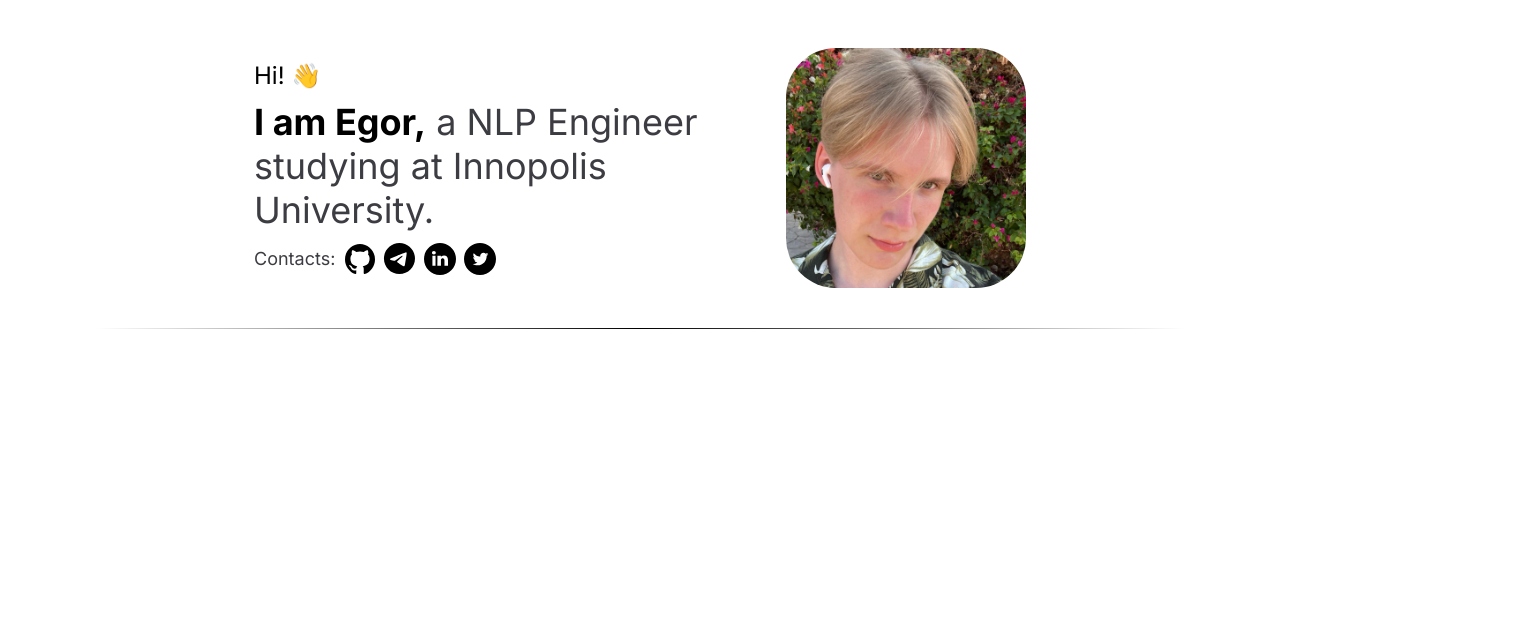
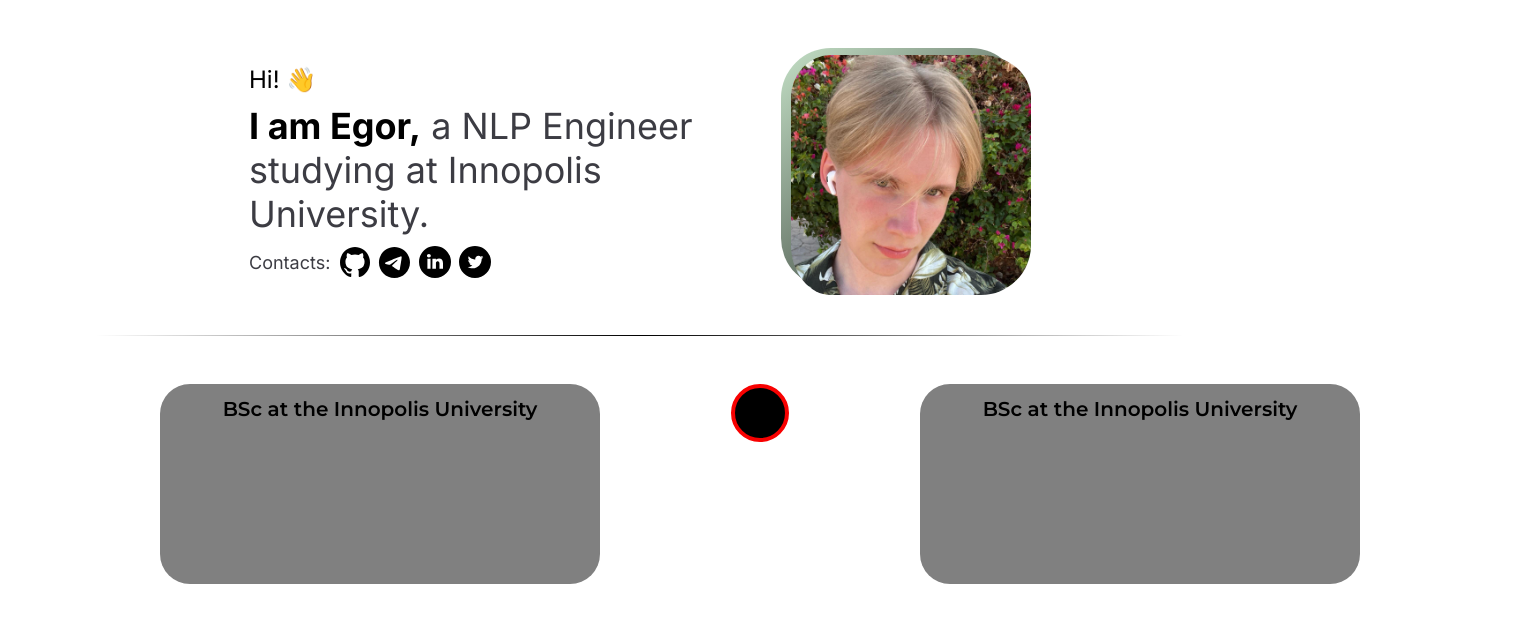
Before and after one commit to 3jasoon3/personal-webpage, a Next.js app: page / in a window 1280 px wide. Shown: the top 622 px of the page, 1520 px wide, since content can reach past the window. Built offline with nearby package versions, Linux system fonts and the light colour scheme.

Commit message:
Timeline baseline

```diff
--- a/src/app/page.tsx
+++ b/src/app/page.tsx
@@ -6,11 +6,10 @@ import github from "/public/svg/github.svg";
 import telegram from "/public/svg/telegram.svg";
 import linkedin from "/public/svg/linkedin.svg";
 import twitter from "/public/svg/twitter.svg";
-
 import type { Metadata } from "next";
-
+import { Timeline } from "@/components/timeline";
 export const metadata: Metadata = {
-  title: "Egor Chernobrovkin"
+  title: "Egor Chernobrovkin",
 };
 
 export default function Home() {
@@ -42,6 +41,8 @@ export default function Home() {
               </div>
             </div>
           </div>
+          <div className={styles.imagesContainer}>
+            <div className={styles.imageBlackBox}></div>
             <Image
               src={photo}
               width={240}
@@ -50,10 +51,12 @@ export default function Home() {
               className={styles.personalInfoImage}
             />
           </div>
+        </div>
         <div className={styles.separatorContainer}>
           <div className={styles.separator}></div>
         </div>
       </div>
+      <Timeline />
     </div>
   );
 }
--- /dev/null
+++ b/src/components/timeline/Timeline.module.scss
@@ -0,0 +1,32 @@
+.timeLineContainer {
+  display: flex;
+  flex-direction: row;
+  align-items: center;
+  white-space: nowrap;
+  margin-top: 3em;
+}
+
+.timeLineLeftSide {}
+
+.timeLineRightSide {}
+
+.timeLineAxis {
+  display: flex;
+  justify-content: center;
+  width: 2px;
+  height: 100%;
+  margin: auto;
+  background: linear-gradient(to right, #fff, #000, #fff);
+}
+
+.timeLineAxisDot {
+  position: absolute;
+  display: flex;
+  justify-content: center;
+  align-items: center;
+  width: 50px;
+  height: 50px;
+  border-radius: 100%;
+  background-color: #000;
+  border: 4px solid #f80101;
+}
--- /dev/null
+++ b/src/components/timeline/Timeline.tsx
@@ -0,0 +1,29 @@
+import React from "react";
+import styles from "./Timeline.module.scss";
+import { TimelineItem } from "@/components/timeline_item";
+
+const Timeline: React.FC = () => {
+  return (
+    <div className={styles.timeLineContainer}>
+      <div className={styles.timeLineLeftSide}>
+        <TimelineItem
+          title="BSc at the Innopolis University"
+          description="BSc at the Innopolis University. BSc at the Innopolis University"
+          icon=""
+        />
+      </div>
+      <div className={styles.timeLineAxis}>
+        <div className={styles.timeLineAxisDot} />
+      </div>
+      <div className={styles.timeLineRightSide}>
+        <TimelineItem
+          title="BSc at the Innopolis University"
+          description="BSc at the Innopolis University. BSc at the Innopolis University"
+          icon=""
+        />
+      </div>
+    </div>
+  );
+};
+
+export default Timeline;
--- /dev/null
+++ b/src/components/timeline/index.ts
@@ -0,0 +1 @@
+export { default as Timeline } from "./Timeline";
--- /dev/null
+++ b/src/components/timeline_item/TimelineItem.module.scss
@@ -0,0 +1,15 @@
+.timelineItemContainer {
+    font-family: "Montserrat";
+    display: flex;
+    justify-content: center;
+    width: 440px;
+    height: 200px;
+    background: #808080;
+    border-radius: 30px;
+    margin: 0 10em;
+
+    h1 {
+        font-weight: 600;
+        font-size: 20px;
+    }
+}
--- /dev/null
+++ b/src/components/timeline_item/TimelineItem.tsx
@@ -0,0 +1,23 @@
+import React from "react";
+import { ReactNode } from "react";
+import styles from "./TimelineItem.module.scss";
+
+interface TimelineItemProps {
+  title: string;
+  description: string;
+  icon: ReactNode;
+}
+
+const TimelineItem: React.FC<TimelineItemProps> = ({
+  title,
+  description,
+  icon,
+}) => {
+  return (
+    <div className={styles.timelineItemContainer}>
+      <h1>{title}</h1>
+    </div>
+  );
+};
+
+export default TimelineItem;
--- /dev/null
+++ b/src/components/timeline_item/index.ts
@@ -0,0 +1 @@
+export { default as TimelineItem } from "./TimelineItem";
--- a/src/styles/HomePage.module.scss
+++ b/src/styles/HomePage.module.scss
@@ -9,6 +9,10 @@
   display: flex;
   flex-direction: column;
   gap: 40px;
+}
+
+.imagesContainer {
+  display: flex;
 }
 
 .personalInfo {
@@ -43,6 +47,17 @@
   display: flex;
   justify-content: center;
   align-items: center;
+  border-radius: 50px;
+  padding-left: 10px;
+  padding-top: 7px;
+}
+
+.imageBlackBox {
+  position: absolute;
+  width: 240px;
+  height: 240px;
+  background: linear-gradient(140deg, #c4e0c6, #202421);
+  z-index: -1;
   border-radius: 50px;
 }
 
```
Also changed, not shown: package.json (+7 -2 lines), tailwind.config.ts (+3 -10 lines), public/images/inno.png (added), 1 other file (tests, documents, lock files or other folders). Lines whose indentation alone changed are shown as unchanged.
